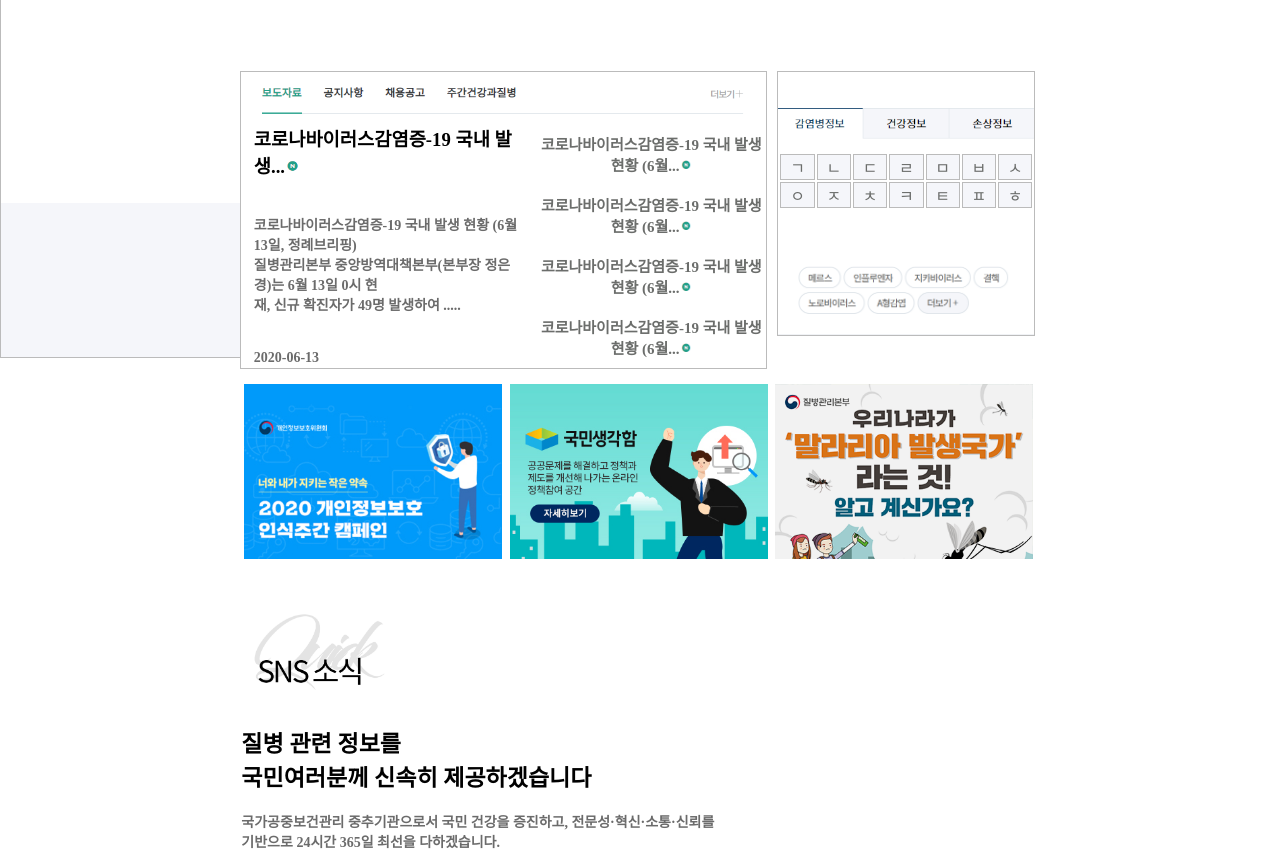
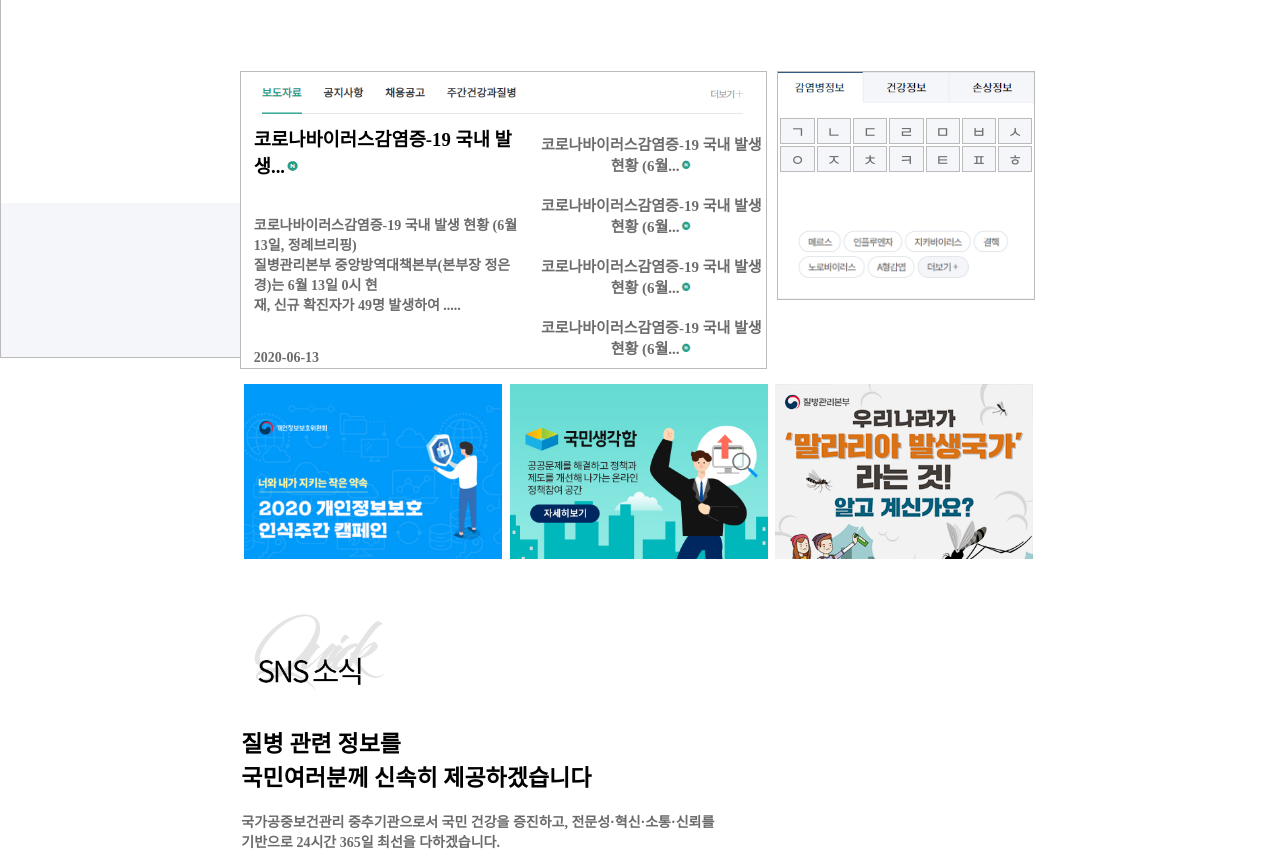
Before and after one commit to rosekitt/rosekitt.github.io, a plain HTML site: page index.html in a window 1280 px wide. Shown: the part 1033-1901 px from the top of the page. Drawn offline with Linux system fonts and the light colour scheme.

Commit message:
Update index.html

```diff
--- a/index.html
+++ b/index.html
@@ -392,9 +392,9 @@ table img{
         </tr></ul>
     </table>
     </aside>
-    	<aside id="information"><br><br>
+    	<aside id="information">
 	<table>
-		<img src="./img/inform.png" width="100">
+		<img src="./img/inform.png" width="100"><br><br>
 		 <tr>
 			 <td id="alphabet" height="3">ㄱ</td>
 			 <td id="alphabet"height="3">ㄴ</td>
```
